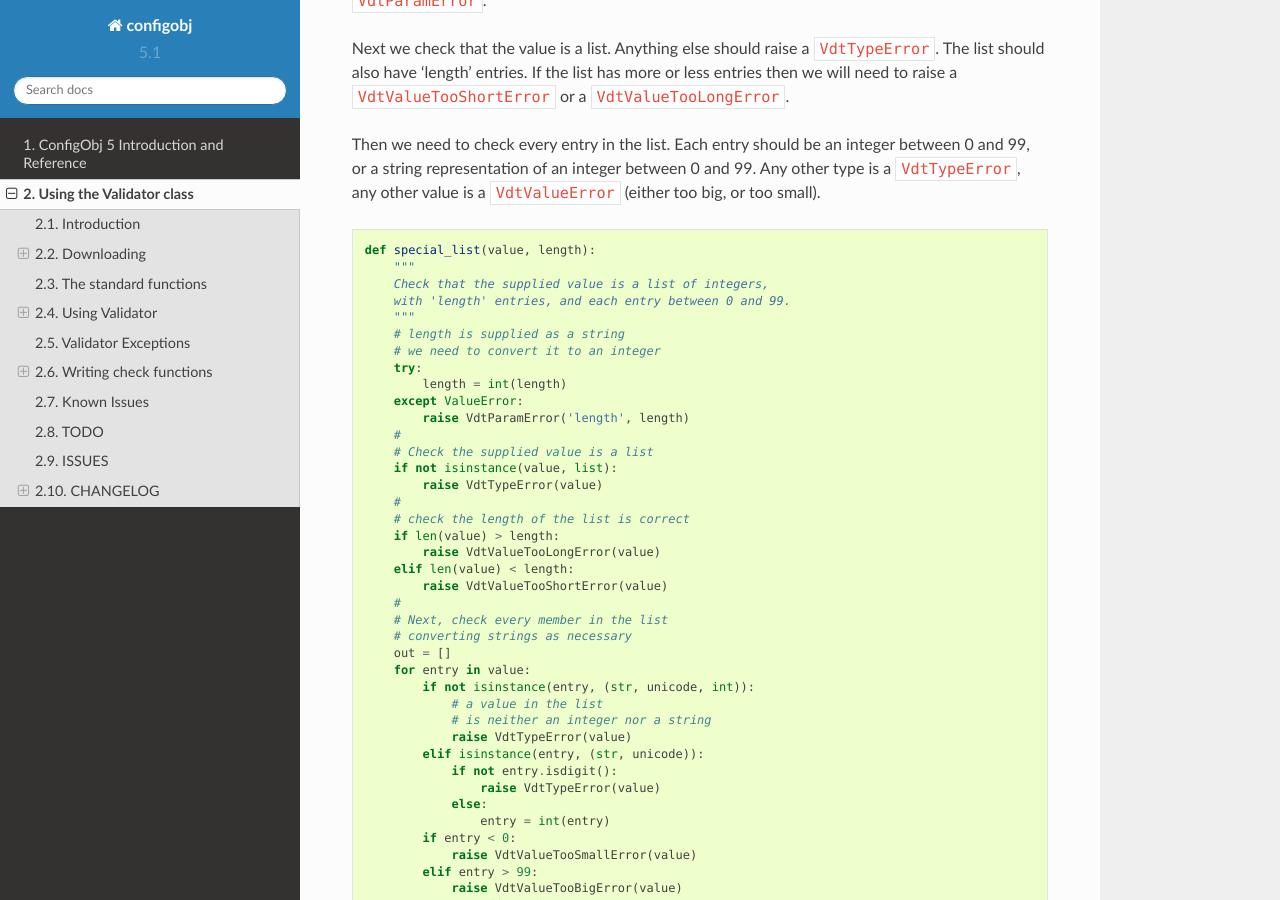
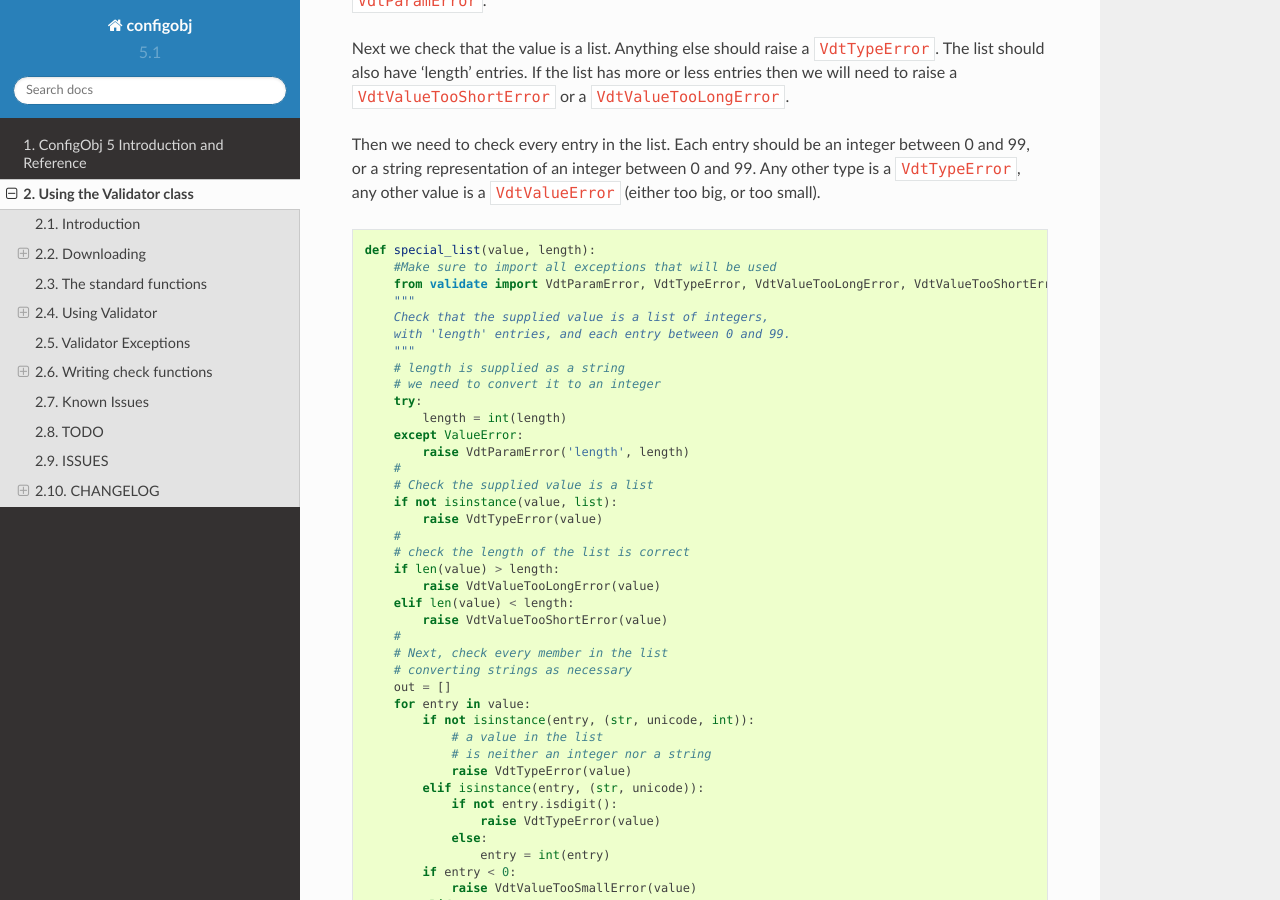
Before and after one commit to DiffSK/configobj, a Sphinx documentation site: the page built from docs/validate.rst, in a window 1280 px wide and 900 px high, scrolled down 9158 px. Built offline with Sphinx 7.4.7 and the Read the Docs theme 2.0.0, drawn with Linux system fonts in a browser that asks for light colours.

Commit message:
Made correct imports in special_list for it to work

```diff
--- a/docs/validate.rst
+++ b/docs/validate.rst
@@ -453,6 +453,8 @@ Any other type is a ``VdtTypeError``, any other value is a
 .. code-block:: python
 
     def special_list(value, length):
+        #Make sure to import all exceptions that will be used
+        from validate import VdtParamError, VdtTypeError, VdtValueTooLongError, VdtValueTooShortError,VdtTypeError, VdtValueTooSmallError, VdtValueTooBigError
         """
         Check that the supplied value is a list of integers,
         with 'length' entries, and each entry between 0 and 99.
```
